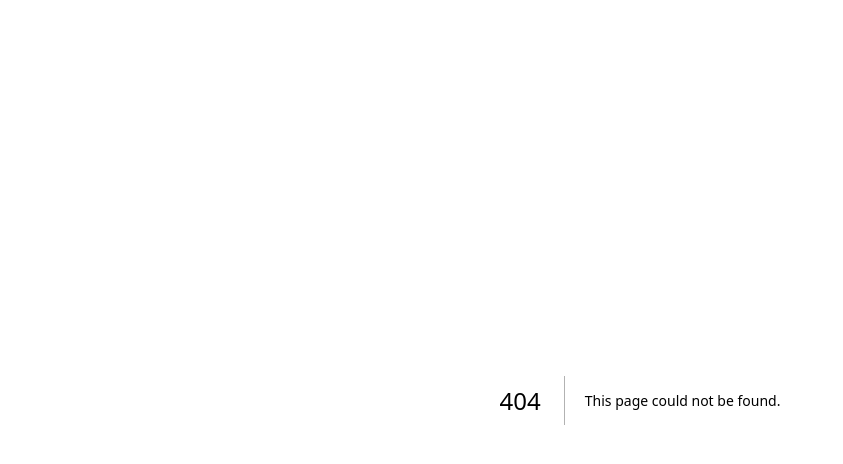
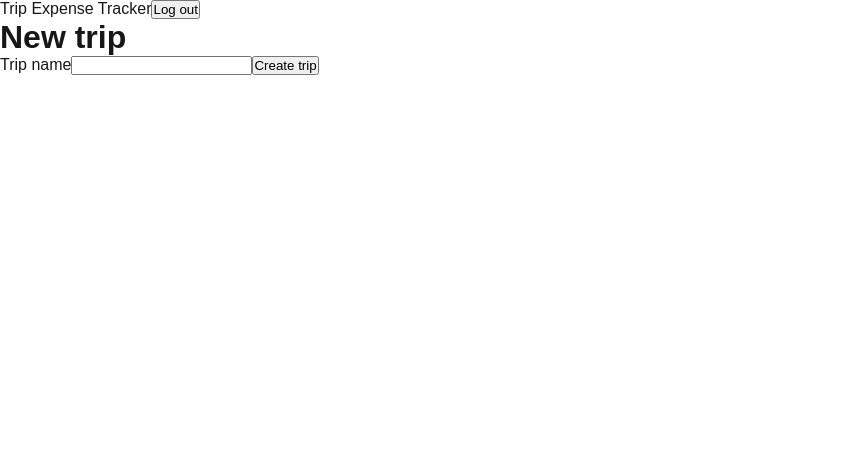
Before and after one commit to hpurgatoriofs/trip-expense-tracker, a Next.js app in the folder app/: page /trips/new in a window 1280 px wide. Before the commit this address had no page. Shown: the top 464 px of the page, without its empty margins (0-843 px from the left). Built offline with nearby package versions, Linux system fonts and the light colour scheme.

Commit message:
F2.T12: Create trip page

```diff
--- /dev/null
+++ b/app/src/app/(app)/trips/new/create-trip-form.tsx
@@ -0,0 +1,131 @@
+"use client";
+
+// Create trip form (F2.AC1 to F2.AC4, F2.R2, F2.R3). Checks the name with the same pure rule as the
+// server (validateTripName) before any request, so the user sees the field error first. The server
+// check stays the source of truth: its field error is shown with the same copy. A failed request
+// keeps the typed name. The error is linked to the field with aria-describedby, and focus goes to
+// the field after an error. A ref guards against a double submit, because the disabled button only
+// takes effect after the next render.
+
+import { useRef, useState, type FormEvent } from "react";
+import { useRouter } from "next/navigation";
+import { validateTripName } from "@/domain/trip-name";
+import {
+  CREATE_TRIP_BUTTON,
+  SAVING_BUTTON,
+  TRIP_NAME_BLANK_MESSAGE,
+  TRIP_NAME_TOO_LONG_MESSAGE,
+  TRIP_SAVE_FAILED_MESSAGE,
+} from "@/domain/trip-messages";
+
+const NAME_ERROR_ID = "create-trip-name-error";
+
+type ServerNameErrorCode = "blank_name" | "name_too_long";
+
+const SERVER_NAME_ERRORS: Record<ServerNameErrorCode, string> = {
+  blank_name: TRIP_NAME_BLANK_MESSAGE,
+  name_too_long: TRIP_NAME_TOO_LONG_MESSAGE,
+};
+
+function serverNameErrorMessage(body: unknown): string {
+  const error = (body as { error?: { code?: unknown; field?: unknown } } | null)?.error;
+  if (error?.field === "name" && typeof error.code === "string" && error.code in SERVER_NAME_ERRORS) {
+    return SERVER_NAME_ERRORS[error.code as ServerNameErrorCode];
+  }
+  return TRIP_SAVE_FAILED_MESSAGE;
+}
+
+export function CreateTripForm() {
+  const router = useRouter();
+  const nameRef = useRef<HTMLInputElement>(null);
+  const submittingRef = useRef(false);
+  const [submitting, setSubmitting] = useState(false);
+  const [errorMessage, setErrorMessage] = useState<string | null>(null);
+
+  // Shows the error, keeps the typed name, and moves focus back to the field.
+  function fail(message: string) {
+    submittingRef.current = false;
+    setSubmitting(false);
+    setErrorMessage(message);
+    nameRef.current?.focus();
+  }
+
+  async function handleSubmit(event: FormEvent<HTMLFormElement>) {
+    event.preventDefault();
+    if (submittingRef.current) return;
+
+    const data = new FormData(event.currentTarget);
+    const check = validateTripName(String(data.get("name") ?? ""));
+    if (!check.ok) {
+      fail(check.code === "blank_name" ? TRIP_NAME_BLANK_MESSAGE : TRIP_NAME_TOO_LONG_MESSAGE);
+      return;
+    }
+
+    submittingRef.current = true;
+    setSubmitting(true);
+    setErrorMessage(null);
+
+    let response: Response;
+    try {
+      response = await fetch("/api/trips", {
+        method: "POST",
+        headers: { "Content-Type": "application/json" },
+        body: JSON.stringify({ name: check.name }),
+      });
+    } catch {
+      fail(TRIP_SAVE_FAILED_MESSAGE);
+      return;
+    }
+
+    if (response.status === 401) {
+      window.location.assign("/login?next=/trips/new");
+      return;
+    }
+
+    if (!response.ok) {
+      let body: unknown = null;
+      try {
+        body = await response.json();
+      } catch {
+        body = null;
+      }
+      fail(serverNameErrorMessage(body));
+      return;
+    }
+
+    let tripId: unknown;
+    try {
+      tripId = ((await response.json()) as { trip?: { id?: unknown } }).trip?.id;
+    } catch {
+      fail(TRIP_SAVE_FAILED_MESSAGE);
+      return;
+    }
+    if (typeof tripId !== "string" || tripId === "") {
+      fail(TRIP_SAVE_FAILED_MESSAGE);
+      return;
+    }
+    // The button stays disabled while the app navigates, so a second submit cannot start.
+    router.push(`/trips/${encodeURIComponent(tripId)}`);
+  }
+
+  return (
+    <form onSubmit={handleSubmit} noValidate>
+      <label htmlFor="create-trip-name">Trip name</label>
+      <input
+        ref={nameRef}
+        id="create-trip-name"
+        name="name"
+        type="text"
+        autoComplete="off"
+        required
+        aria-invalid={errorMessage !== null ? true : undefined}
+        aria-describedby={errorMessage !== null ? NAME_ERROR_ID : undefined}
+      />
+      {errorMessage !== null ? <p id={NAME_ERROR_ID}>{errorMessage}</p> : null}
+
+      <button type="submit" disabled={submitting}>
+        {submitting ? SAVING_BUTTON : CREATE_TRIP_BUTTON}
+      </button>
+    </form>
+  );
+}
--- /dev/null
+++ b/app/src/app/(app)/trips/new/page.tsx
@@ -0,0 +1,13 @@
+// Create trip page (F2 flow step 2, F2.AC1 to F2.AC4). The access gate (proxy.ts) keeps
+// logged-out visitors off this page. Server component: it renders the client form.
+
+import { CreateTripForm } from "./create-trip-form";
+
+export default function NewTripPage() {
+  return (
+    <main>
+      <h1>New trip</h1>
+      <CreateTripForm />
+    </main>
+  );
+}
```
Also changed, not shown: 3 other files (tests, documents, lock files or other folders).
